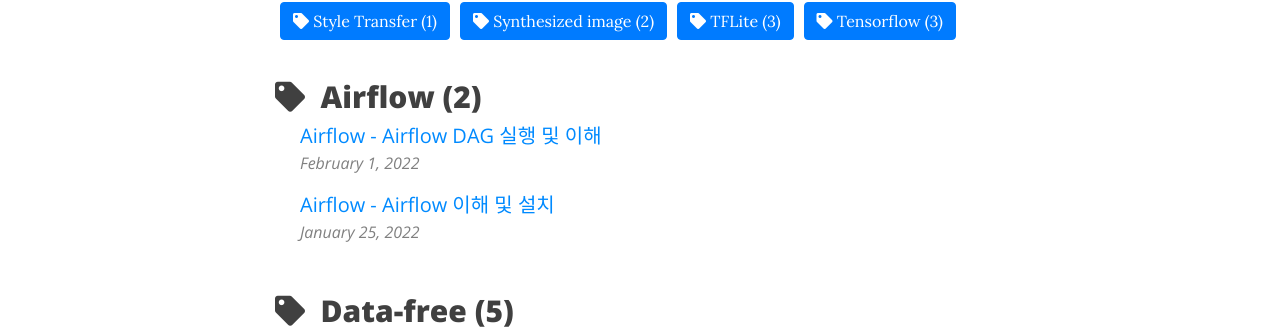
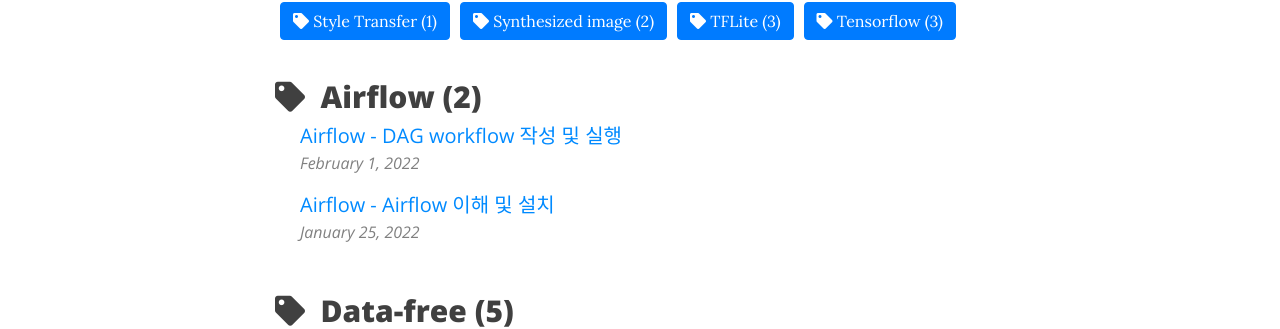
Before and after one commit to da2so/da2so.github.io, a Jekyll site: the page built from tags.html, in a window 1280 px wide and 900 px high, scrolled down 447 px. Shown: the part 138-467 px from the top of the window. Built offline with Jekyll 4.4.1, drawn with Linux system fonts in a browser that asks for light colours; nearby versions of some CDN libraries.

Commit message:
Update 2022-02-01-Airflow2.md

```diff
--- a/_posts/2022-02-01-Airflow2.md
+++ b/_posts/2022-02-01-Airflow2.md
@@ -1,6 +1,6 @@
 ---
 layout: post
-title: Airflow - Airflow DAG 실행 및 이해
+title: Airflow - DAG workflow 작성 및 실행
 tags: [Airflow]
 comments: true
 use_math: true
```
